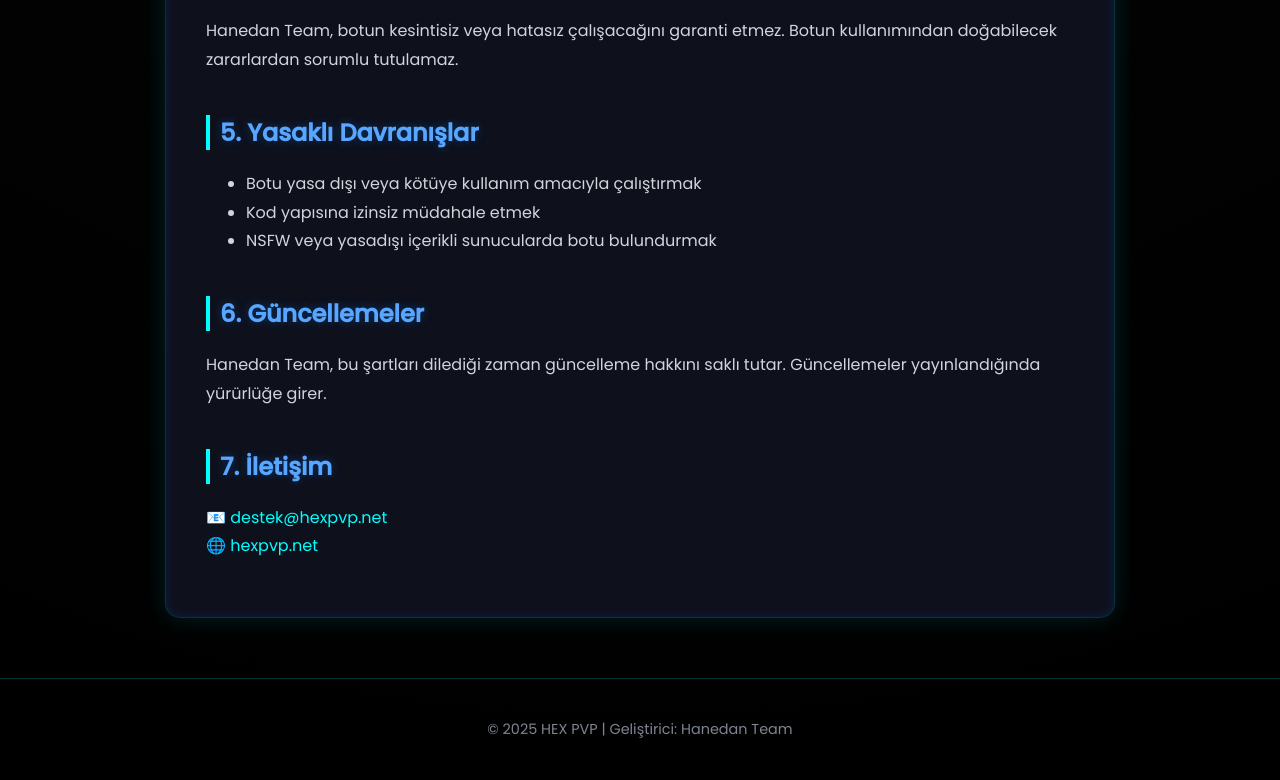
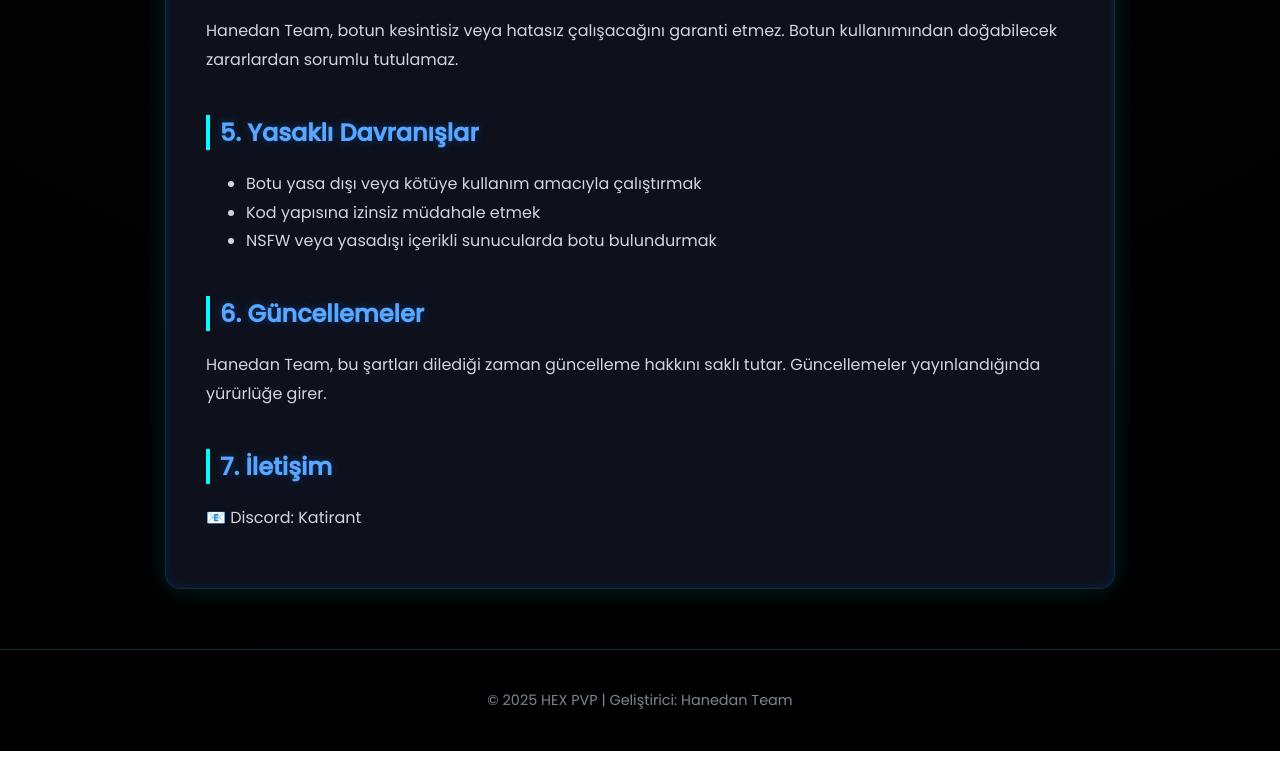
Before and after one commit to Katirant/hexpvp-terms, a plain HTML site: page index.html in a window 1280 px wide. Shown: the part 907-1687 px from the top of the page. After the commit the page ends 1658 px from the top, so only its background shows below. Drawn offline with Linux system fonts and the light colour scheme.

Commit message:
Update index.html

```diff
--- a/index.html
+++ b/index.html
@@ -124,8 +124,7 @@
     <p>Hanedan Team, bu şartları dilediği zaman güncelleme hakkını saklı tutar. Güncellemeler yayınlandığında yürürlüğe girer.</p>
 
     <h2>7. İletişim</h2>
-    <p>📧 <a href="mailto:destek@hexpvp.net">destek@hexpvp.net</a><br>
-    🌐 <a href="https://hexpvp.net" target="_blank">hexpvp.net</a></p>
+    <p>📧 Discord: Katirant</p>
   </div>
 
   <footer>© 2025 HEX PVP | Geliştirici: Hanedan Team</footer>
```
